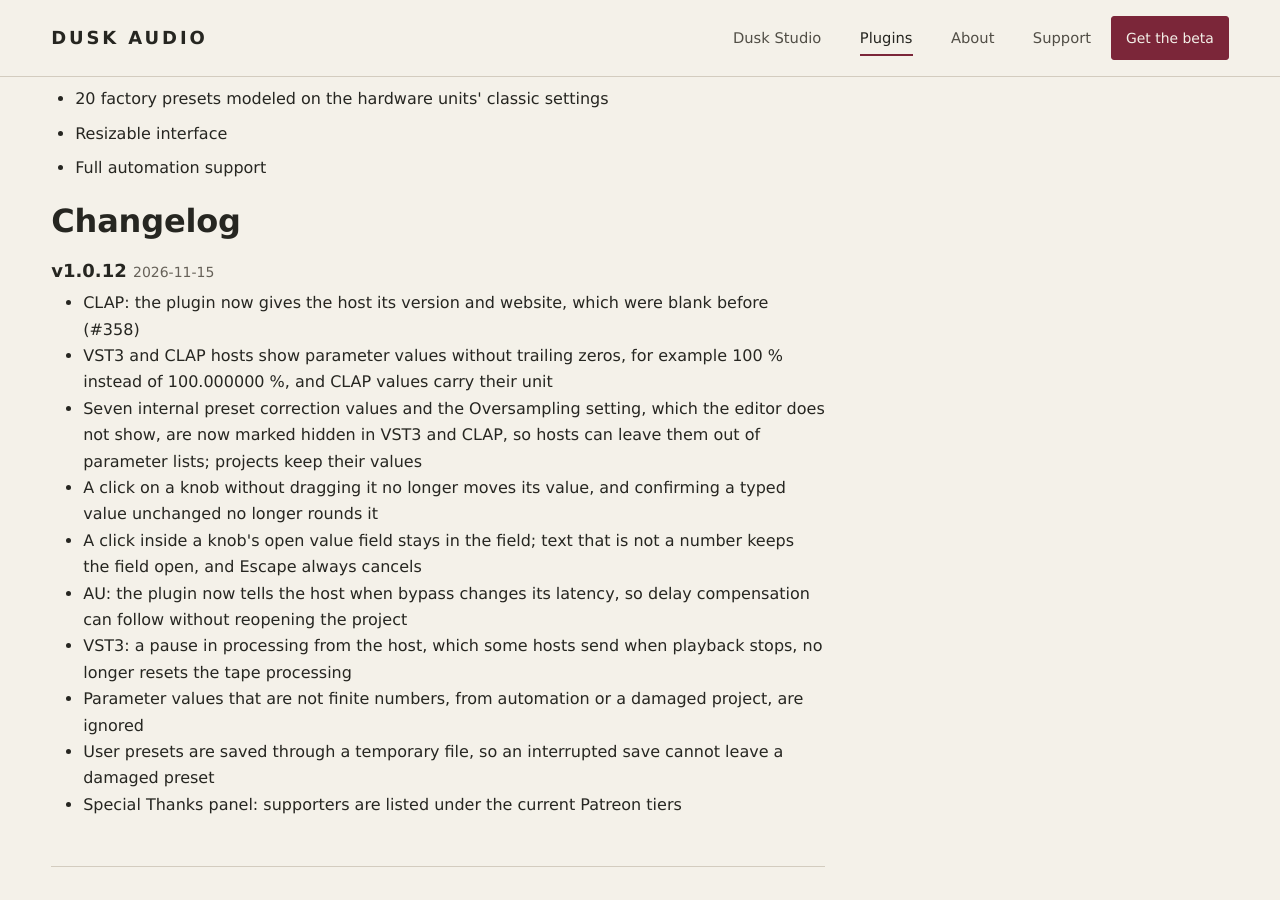
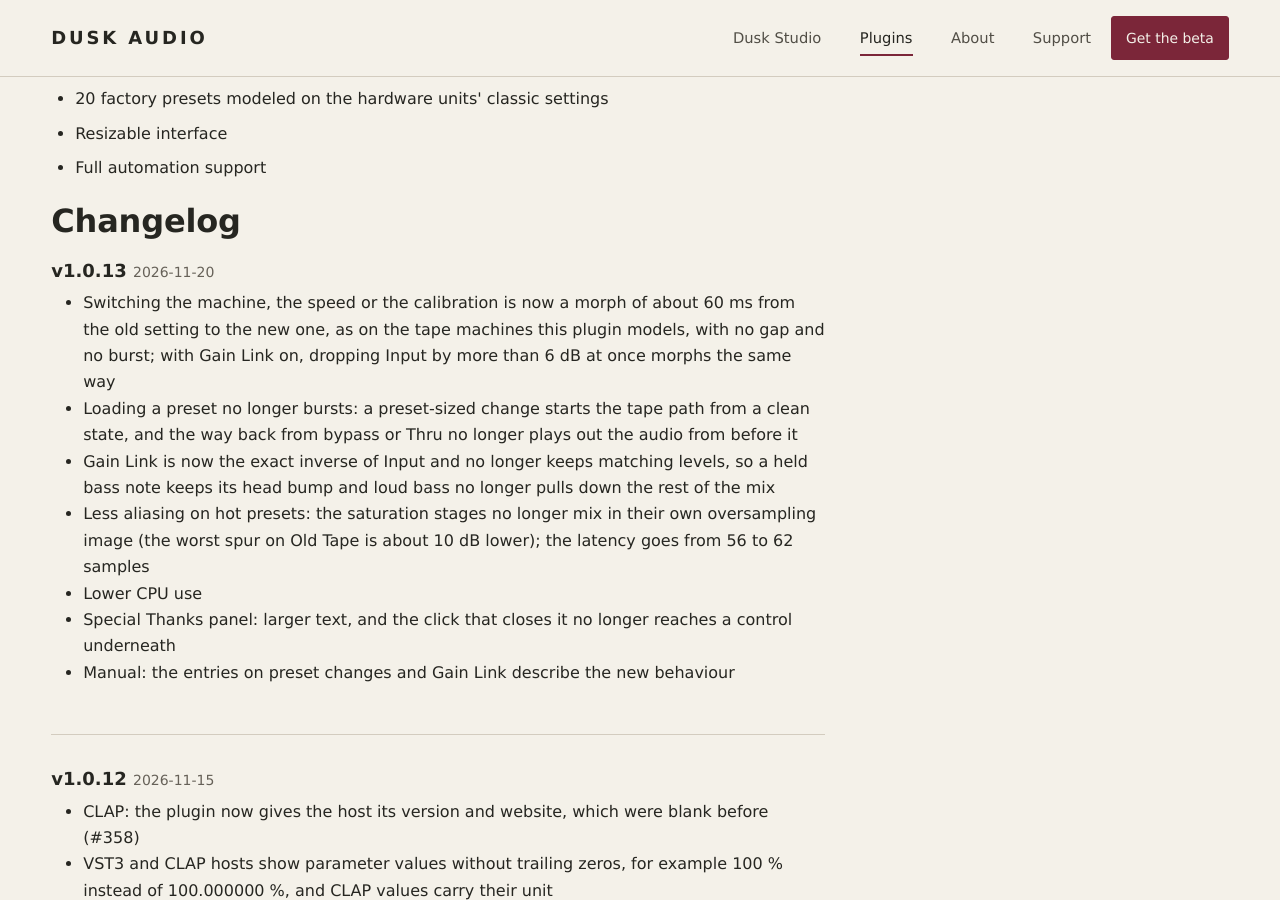
Before and after one commit to dusk-audio/dusk-audio.github.io, a Jekyll site: the page built from _plugins/tapemachine-2.md, in a window 1280 px wide and 900 px high, scrolled down 6640 px. Built offline with Jekyll 4.4.1, drawn with Linux system fonts in a browser that asks for light colours; some of the changed text lies outside the part shown.

Commit message:
Update TapeMachine 2 to v1.0.13

```diff
--- a/_data/plugins.yml
+++ b/_data/plugins.yml
@@ -103,7 +103,7 @@
     the hardware units' classic settings. Completely free.
   status: released
   featured: true
-  version: 1.0.12
+  version: 1.0.13
   released: "2026-07-15"
 - name: Groovemind
   slug: groovemind
--- a/_plugins/tapemachine-2.md
+++ b/_plugins/tapemachine-2.md
@@ -4,7 +4,7 @@ title: TapeMachine 2
 slug: tapemachine-2
 tagline: Two-machine analog tape emulation
 description: The next-generation Dusk Audio tape engine with two modeled machines, Swiss and American, featuring anti-aliased saturation, per-speed head bump and HF response, wow & flutter, repro EQ, and machine-authentic front-panel toggles. Free AU, VST3, CLAP, and LV2 plugin for Linux, Windows, and macOS.
-version: "1.0.12"
+version: "1.0.13"
 screenshot: /assets/images/plugins/tapemachine-2-screenshot.webp
 gallery:
   - src: /assets/images/plugins/tapemachine-2-screenshot.webp
@@ -48,6 +48,16 @@ requirements:
   - "Sample rates: 44.1 kHz to 192 kHz"
 
 changelog:
+  - version: "1.0.13"
+    date: "2026-11-20"
+    changes:
+      - "Switching the machine, the speed or the calibration is now a morph of about 60 ms from the old setting to the new one, as on the tape machines this plugin models, with no gap and no burst; with Gain Link on, dropping Input by more than 6 dB at once morphs the same way"
+      - "Loading a preset no longer bursts: a preset-sized change starts the tape path from a clean state, and the way back from bypass or Thru no longer plays out the audio from before it"
+      - "Gain Link is now the exact inverse of Input and no longer keeps matching levels, so a held bass note keeps its head bump and loud bass no longer pulls down the rest of the mix"
+      - "Less aliasing on hot presets: the saturation stages no longer mix in their own oversampling image (the worst spur on Old Tape is about 10 dB lower); the latency goes from 56 to 62 samples"
+      - "Lower CPU use"
+      - "Special Thanks panel: larger text, and the click that closes it no longer reaches a control underneath"
+      - "Manual: the entries on preset changes and Gain Link describe the new behaviour"
   - version: "1.0.12"
     date: "2026-11-15"
     changes:
```
Also changed, not shown: 1 other file.
